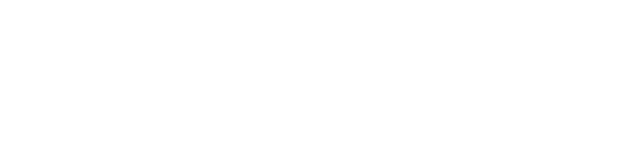
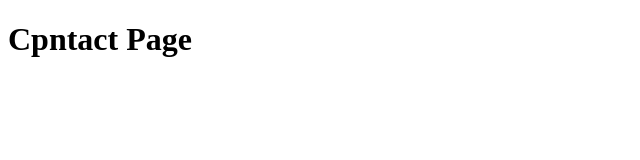
Before and after one commit to Parth-Virkhade/Cyber-Reccon, a plain HTML site: page Contact.html in a window 1280 px wide. Shown: the whole page, without its empty margins (0-640 px from the left). Drawn offline with Linux system fonts and the light colour scheme.

Commit message:
Update Contact.html

```diff
--- a/Contact.html
+++ b/Contact.html
@@ -6,6 +6,6 @@
     <title>Contact</title>
 </head>
 <body>
-
+    <h1>Cpntact Page</h1>
 </body>
 </html>
```
